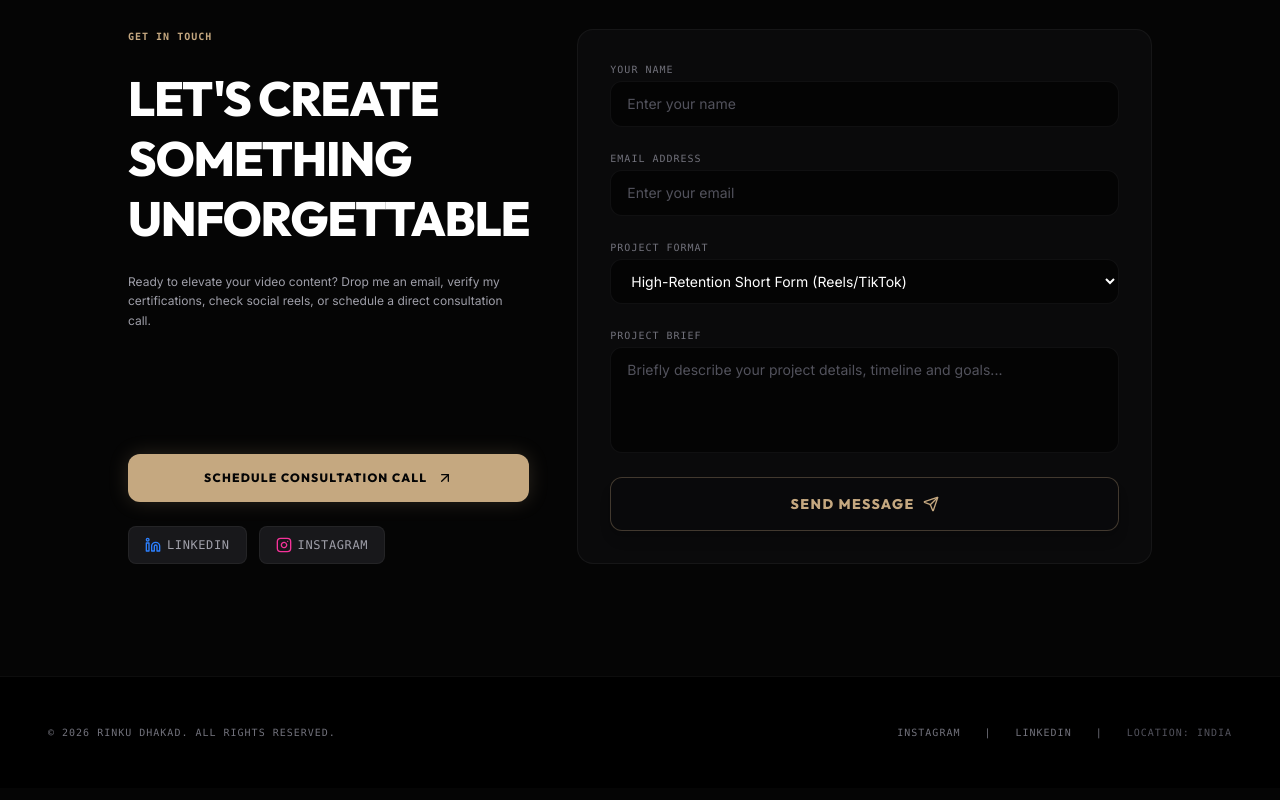
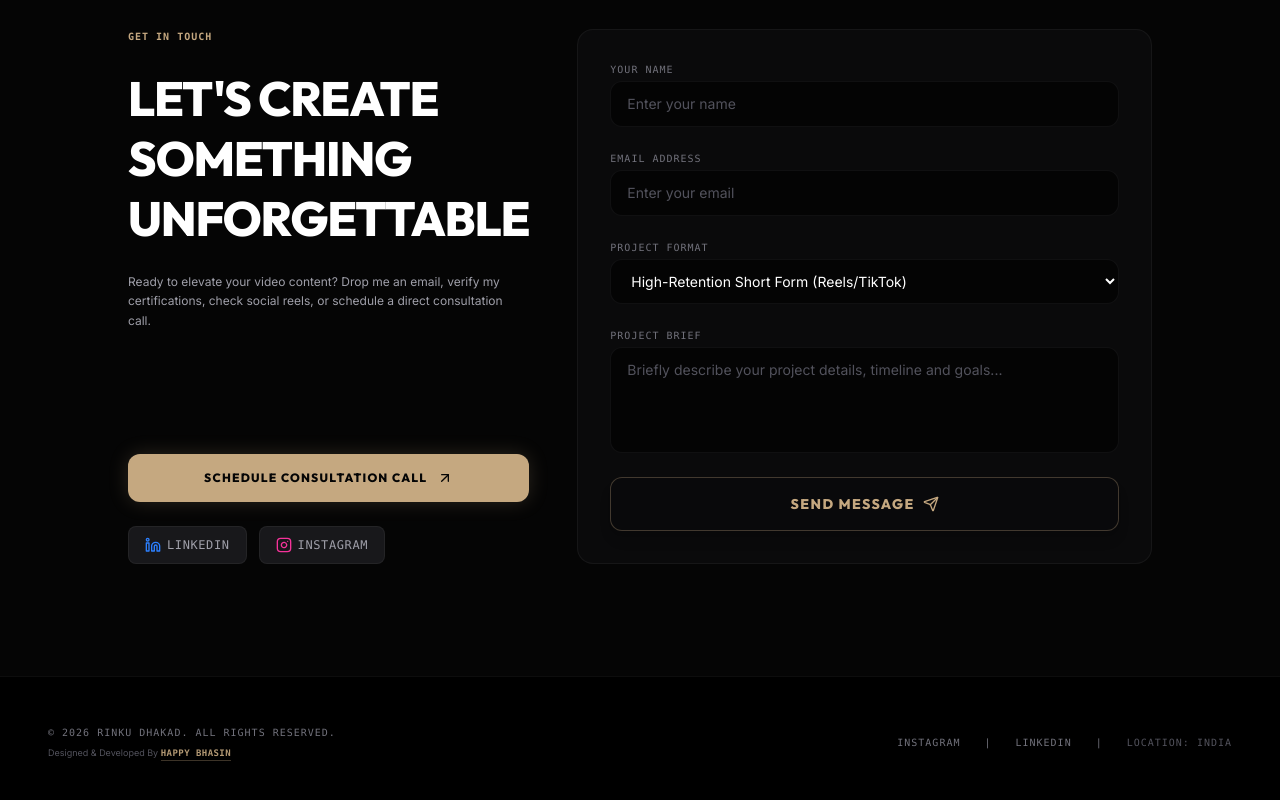
Before and after one commit to Happybhai329/rinku-portfolio, a Next.js app: page / in a window 1280 px wide. Shown: the part 8092-8892 px from the top of the page. Built offline with nearby package versions, Linux system fonts and the light colour scheme.

Commit message:
feat: add developer watermark for Happy Bhasin in footer

```diff
--- a/src/app/page.tsx
+++ b/src/app/page.tsx
@@ -1040,8 +1040,20 @@ export default function Home() {
       </main>
 
       <footer className="w-full bg-black border-t border-white/5 py-12 px-6 md:px-12 flex flex-col md:flex-row justify-between items-center gap-6 font-mono text-[10px] text-zinc-500 select-none uppercase tracking-widest">
-        <div>
-          © {currentYear} Rinku Dhakad. All rights reserved.
+        <div className="flex flex-col gap-1.5 text-center md:text-left">
+          <span>© {currentYear} Rinku Dhakad. All rights reserved.</span>
+          <span className="text-[9px] text-zinc-600 font-sans tracking-normal capitalize">
+            Designed & Developed by{" "}
+            <a
+              href="mailto:bhasinhappy0506@gmail.com"
+              className="text-gold-500/90 hover:text-gold-400 font-bold font-mono uppercase tracking-wider transition-colors border-b border-gold-500/30 pb-0.5"
+              title="Contact Developer: bhasinhappy0506@gmail.com"
+              onMouseEnter={() => setIsHoveredInteractive(true)}
+              onMouseLeave={() => setIsHoveredInteractive(false)}
+            >
+              Happy Bhasin
+            </a>
+          </span>
         </div>
         <div className="flex items-center gap-6">
           <a href="https://www.instagram.com/rinku.dhakadd/" target="_blank" rel="noopener noreferrer" className="hover:text-gold-500 transition-colors">
```
